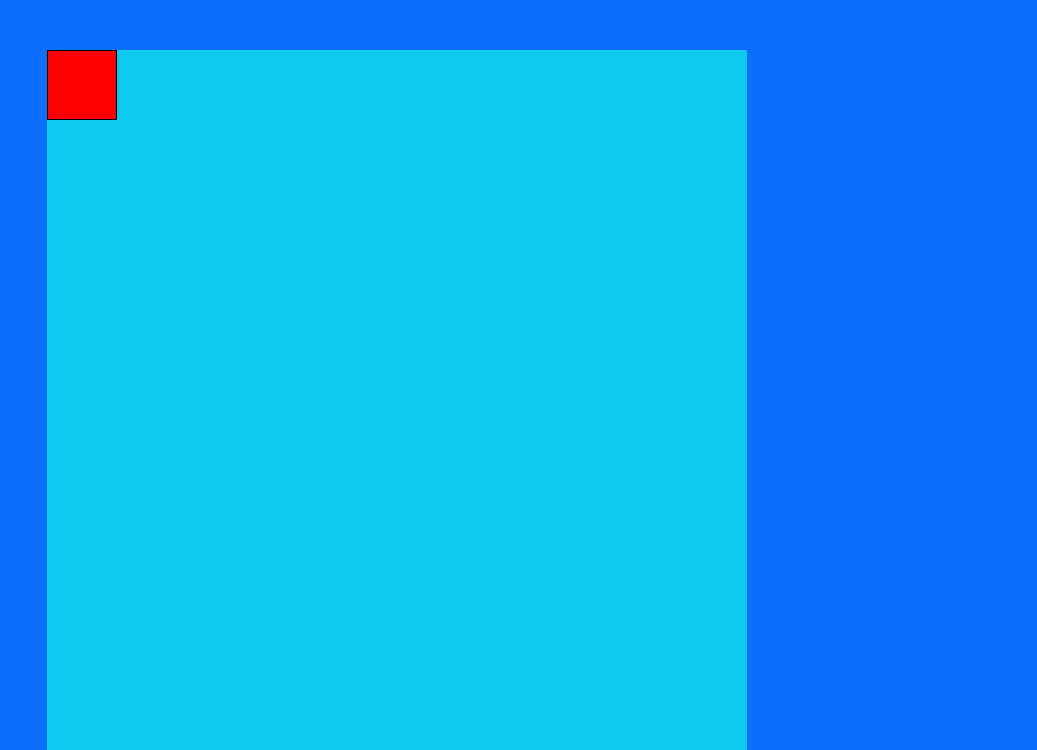
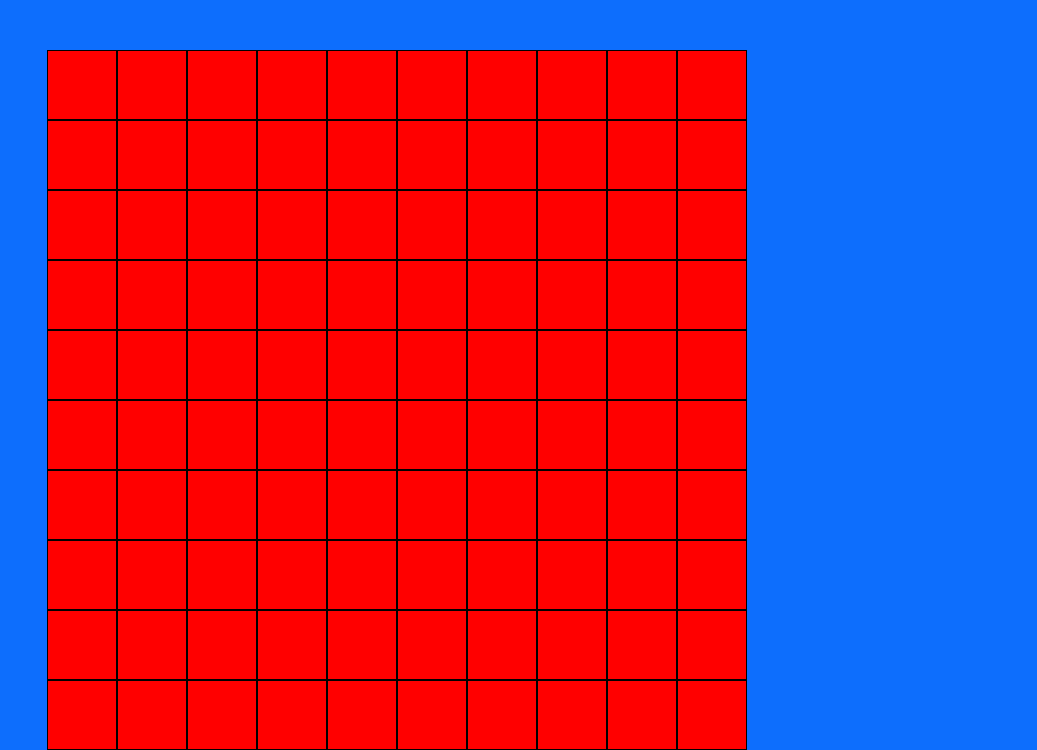
Before and after one commit to Daniele206/js-campominato-grid, a plain HTML site: page index.html in a window 1280 px wide. Shown: the part 115-865 px from the top of the page, without its empty margins (243-1280 px from the left). Drawn offline with nearby package versions, Linux system fonts and the light colour scheme.

Commit message:
[add] grid js

```diff
--- a/assets/js/script.js
+++ b/assets/js/script.js
@@ -1,15 +1,25 @@
 // Element
 const myGrid = document.querySelector('.my-grid');
+const numCell = 100;
 
 // Element-none
 
 // Input
 
 // Button
-const playGameBtn = document.getElementById('paly-game-btn')
+const playGameBtn = document.getElementById('paly-game-btn');
 
 // Output
 
 // Functions
+function addCell(num){
+  myGrid.innerHTML +=`
+  <div class="my-cell"><p class="d-none">${num}</p></div>
+  `
+}
 
 //------------------------------------------------------------------
+
+for(let i=1; i <= numCell; i++){
+  addCell(i);
+}
--- a/assets/main/style.css
+++ b/assets/main/style.css
@@ -29,4 +29,8 @@
   aspect-ratio: 1;
   background-color: red;
   border: 1px solid black;
+  display: flex;
+  align-items: center;
+  justify-content: center;
+  cursor: pointer;
 }
--- a/index.html
+++ b/index.html
@@ -17,9 +17,6 @@
       </div>
       <div class="my-main d-flex justify-content-center">
         <div class="my-grid d-flex flex-wrap bg-info">
-          <div class="my-cell">
-
-          </div>
         </div>
       </div>
     </div>
```
